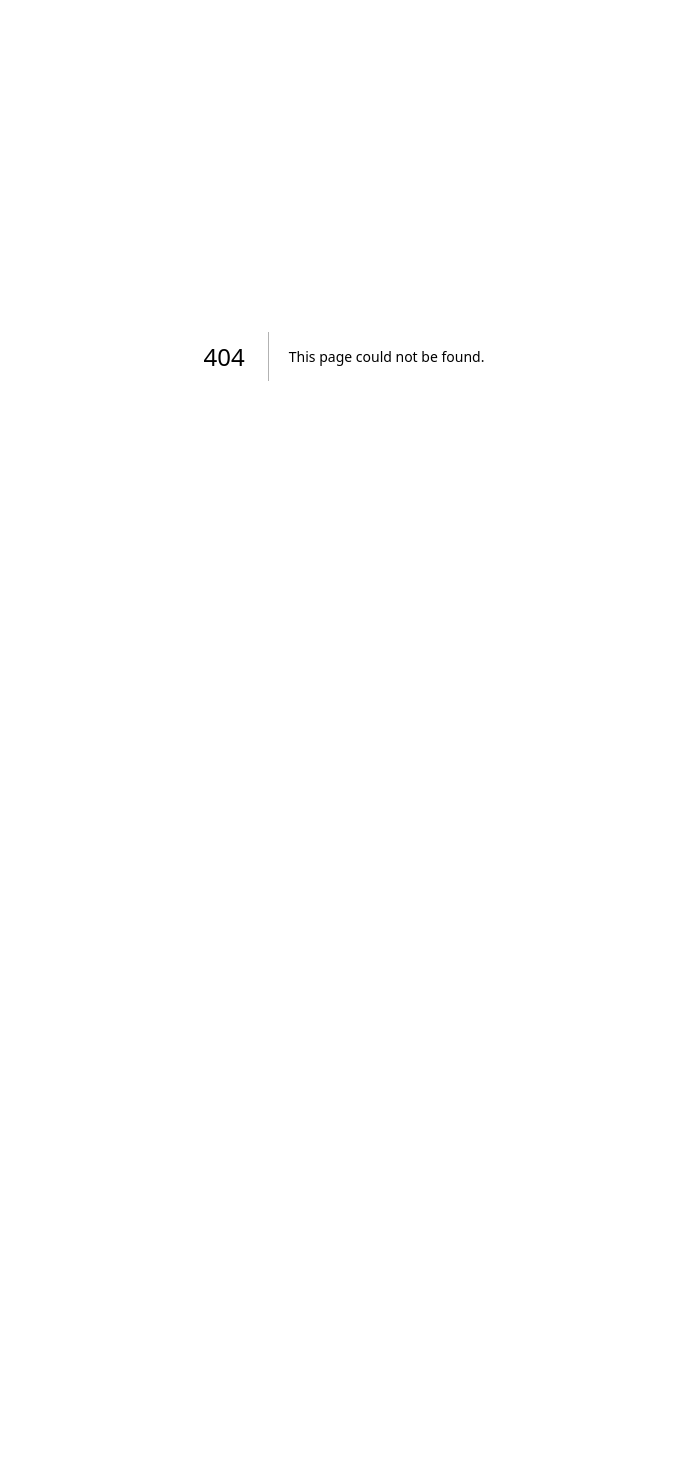
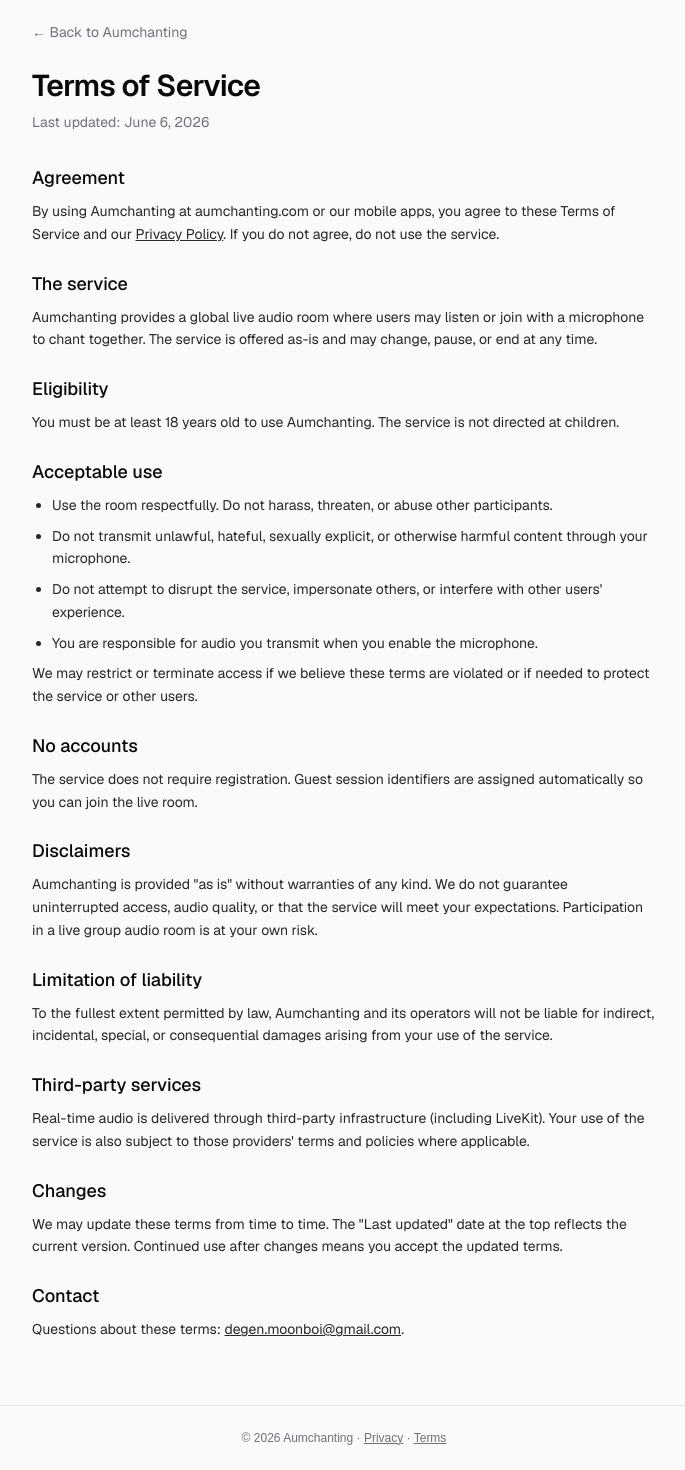
Before and after one commit to legshampoo/aumchanting, a Next.js app in the folder apps/web/: page /terms in a window 1280 px wide. Before the commit this address had no page. Shown: the part 44-1514 px from the top of the page, without its empty margins (296-981 px from the left). Before the commit the page ends 800 px from the top, so only its background shows below. Built offline with nearby package versions, Linux system fonts and the light colour scheme.

Commit message:
privacy and tos

```diff
--- /dev/null
+++ b/apps/web/app/components/Footer.tsx
@@ -0,0 +1,24 @@
+import Link from "next/link";
+
+export function Footer() {
+  return (
+    <footer className="border-t border-zinc-200 bg-zinc-50 px-6 py-6 text-center text-xs text-zinc-500 dark:border-zinc-800 dark:bg-black dark:text-zinc-500">
+      <p>
+        © {new Date().getFullYear()} Aumchanting ·{" "}
+        <Link
+          href="/privacy"
+          className="underline hover:text-zinc-800 dark:hover:text-zinc-300"
+        >
+          Privacy
+        </Link>{" "}
+        ·{" "}
+        <Link
+          href="/terms"
+          className="underline hover:text-zinc-800 dark:hover:text-zinc-300"
+        >
+          Terms
+        </Link>
+      </p>
+    </footer>
+  );
+}
--- a/apps/web/app/layout.tsx
+++ b/apps/web/app/layout.tsx
@@ -1,5 +1,6 @@
 import type { Metadata } from "next";
 import { Geist, Geist_Mono } from "next/font/google";
+import { Footer } from "./components/Footer";
 import "./globals.css";
 
 const geistSans = Geist({
@@ -13,8 +14,8 @@
 });
 
 export const metadata: Metadata = {
-  title: "Create Next App",
-  description: "Generated by create next app",
+  title: "Aumchanting",
+  description: "Global live aum chanting room",
 };
 
 export default function RootLayout({
@@ -27,7 +28,10 @@
       lang="en"
       className={`${geistSans.variable} ${geistMono.variable} h-full antialiased`}
     >
-      <body className="min-h-full flex flex-col">{children}</body>
+      <body className="min-h-full flex flex-col">
+        {children}
+        <Footer />
+      </body>
     </html>
   );
 }
--- a/apps/web/app/privacy/page.tsx
+++ b/apps/web/app/privacy/page.tsx
@@ -31,7 +31,15 @@
               Aumchanting (&quot;we&quot;, &quot;us&quot;) provides a global live
               audio room where people can listen or join with a microphone to
               chant together. This policy describes how we handle information
-              when you use our website at aumchanting.com and our iOS app.
+              when you use our website at aumchanting.com and our iOS and Android
+              apps. See also our{" "}
+              <Link
+                href="/terms"
+                className="underline hover:text-zinc-950 dark:hover:text-zinc-50"
+              >
+                Terms of Service
+              </Link>
+              .
             </p>
           </section>
 
@@ -137,6 +145,49 @@
             </p>
           </section>
 
+          <section id="delete-data">
+            <h2 className="text-lg font-medium text-zinc-950 dark:text-zinc-50">
+              Request data deletion (Aumchanting)
+            </h2>
+            <p className="mt-2">
+              You can ask us to delete data associated with your use of
+              Aumchanting. To request deletion:
+            </p>
+            <ol className="mt-2 list-decimal space-y-2 pl-5">
+              <li>
+                Email{" "}
+                <a
+                  href="mailto:degen.moonboi@gmail.com?subject=Aumchanting%20data%20deletion%20request"
+                  className="underline hover:text-zinc-950 dark:hover:text-zinc-50"
+                >
+                  degen.moonboi@gmail.com
+                </a>{" "}
+                with the subject line &quot;Aumchanting data deletion
+                request&quot;.
+              </li>
+              <li>
+                Include the approximate date and time you used the app (and your
+                guest session ID if you have it) so we can locate related
+                records.
+              </li>
+              <li>We will confirm when your request has been processed.</li>
+            </ol>
+            <p className="mt-2">
+              <strong>What we delete:</strong> server logs and session
+              identifiers we can reasonably associate with your request.
+            </p>
+            <p className="mt-2">
+              <strong>What we do not store:</strong> live microphone audio is
+              transmitted in real time and is not intentionally saved as
+              recordings.
+            </p>
+            <p className="mt-2">
+              <strong>Retention:</strong> operational and security logs may be
+              kept for a limited period (typically up to 90 days) before
+              automatic deletion. Deletion requests are handled within 30 days.
+            </p>
+          </section>
+
           <section>
             <h2 className="text-lg font-medium text-zinc-950 dark:text-zinc-50">
               Contact
--- /dev/null
+++ b/apps/web/app/terms/page.tsx
@@ -0,0 +1,166 @@
+import type { Metadata } from "next";
+import Link from "next/link";
+
+export const metadata: Metadata = {
+  title: "Terms of Service — Aumchanting",
+  description: "Terms of service for the Aumchanting app and website.",
+};
+
+export default function TermsPage() {
+  return (
+    <div className="flex flex-col flex-1 bg-zinc-50 font-sans dark:bg-black">
+      <main className="mx-auto w-full max-w-2xl px-6 py-16 text-zinc-800 dark:text-zinc-200">
+        <Link
+          href="/"
+          className="text-sm text-zinc-500 hover:text-zinc-800 dark:hover:text-zinc-200"
+        >
+          ← Back to Aumchanting
+        </Link>
+
+        <h1 className="mt-6 text-3xl font-semibold tracking-tight text-zinc-950 dark:text-zinc-50">
+          Terms of Service
+        </h1>
+        <p className="mt-2 text-sm text-zinc-500">Last updated: June 6, 2026</p>
+
+        <div className="mt-8 space-y-6 text-sm leading-relaxed">
+          <section>
+            <h2 className="text-lg font-medium text-zinc-950 dark:text-zinc-50">
+              Agreement
+            </h2>
+            <p className="mt-2">
+              By using Aumchanting at aumchanting.com or our mobile apps, you
+              agree to these Terms of Service and our{" "}
+              <Link
+                href="/privacy"
+                className="underline hover:text-zinc-950 dark:hover:text-zinc-50"
+              >
+                Privacy Policy
+              </Link>
+              . If you do not agree, do not use the service.
+            </p>
+          </section>
+
+          <section>
+            <h2 className="text-lg font-medium text-zinc-950 dark:text-zinc-50">
+              The service
+            </h2>
+            <p className="mt-2">
+              Aumchanting provides a global live audio room where users may
+              listen or join with a microphone to chant together. The service is
+              offered as-is and may change, pause, or end at any time.
+            </p>
+          </section>
+
+          <section>
+            <h2 className="text-lg font-medium text-zinc-950 dark:text-zinc-50">
+              Eligibility
+            </h2>
+            <p className="mt-2">
+              You must be at least 18 years old to use Aumchanting. The service
+              is not directed at children.
+            </p>
+          </section>
+
+          <section>
+            <h2 className="text-lg font-medium text-zinc-950 dark:text-zinc-50">
+              Acceptable use
+            </h2>
+            <ul className="mt-2 list-disc space-y-2 pl-5">
+              <li>
+                Use the room respectfully. Do not harass, threaten, or abuse
+                other participants.
+              </li>
+              <li>
+                Do not transmit unlawful, hateful, sexually explicit, or
+                otherwise harmful content through your microphone.
+              </li>
+              <li>
+                Do not attempt to disrupt the service, impersonate others, or
+                interfere with other users&apos; experience.
+              </li>
+              <li>
+                You are responsible for audio you transmit when you enable the
+                microphone.
+              </li>
+            </ul>
+            <p className="mt-2">
+              We may restrict or terminate access if we believe these terms are
+              violated or if needed to protect the service or other users.
+            </p>
+          </section>
+
+          <section>
+            <h2 className="text-lg font-medium text-zinc-950 dark:text-zinc-50">
+              No accounts
+            </h2>
+            <p className="mt-2">
+              The service does not require registration. Guest session identifiers
+              are assigned automatically so you can join the live room.
+            </p>
+          </section>
+
+          <section>
+            <h2 className="text-lg font-medium text-zinc-950 dark:text-zinc-50">
+              Disclaimers
+            </h2>
+            <p className="mt-2">
+              Aumchanting is provided &quot;as is&quot; without warranties of any
+              kind. We do not guarantee uninterrupted access, audio quality, or
+              that the service will meet your expectations. Participation in a
+              live group audio room is at your own risk.
+            </p>
+          </section>
+
+          <section>
+            <h2 className="text-lg font-medium text-zinc-950 dark:text-zinc-50">
+              Limitation of liability
+            </h2>
+            <p className="mt-2">
+              To the fullest extent permitted by law, Aumchanting and its
+              operators will not be liable for indirect, incidental, special, or
+              consequential damages arising from your use of the service.
+            </p>
+          </section>
+
+          <section>
+            <h2 className="text-lg font-medium text-zinc-950 dark:text-zinc-50">
+              Third-party services
+            </h2>
+            <p className="mt-2">
+              Real-time audio is delivered through third-party infrastructure
+              (including LiveKit). Your use of the service is also subject to
+              those providers&apos; terms and policies where applicable.
+            </p>
+          </section>
+
+          <section>
+            <h2 className="text-lg font-medium text-zinc-950 dark:text-zinc-50">
+              Changes
+            </h2>
+            <p className="mt-2">
+              We may update these terms from time to time. The &quot;Last
+              updated&quot; date at the top reflects the current version.
+              Continued use after changes means you accept the updated terms.
+            </p>
+          </section>
+
+          <section>
+            <h2 className="text-lg font-medium text-zinc-950 dark:text-zinc-50">
+              Contact
+            </h2>
+            <p className="mt-2">
+              Questions about these terms:{" "}
+              <a
+                href="mailto:degen.moonboi@gmail.com"
+                className="underline hover:text-zinc-950 dark:hover:text-zinc-50"
+              >
+                degen.moonboi@gmail.com
+              </a>
+              .
+            </p>
+          </section>
+        </div>
+      </main>
+    </div>
+  );
+}
```
